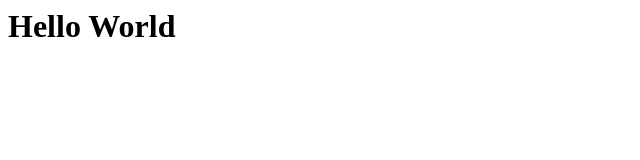
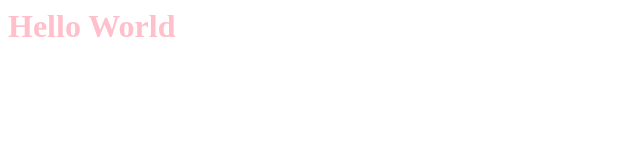
Before and after one commit to shiahsarkowsky/1901-5, a plain HTML site: page index.html in a window 1280 px wide. Shown: the whole page, without its empty margins (0-640 px from the left). Drawn offline with Linux system fonts and the light colour scheme.

Commit message:
Update index.html

```diff
--- a/index.html
+++ b/index.html
@@ -1 +1,5 @@
+<head>
+  <link rel="stylesheet" type="text/css" href="style.css"></link>
+</head>
+
 <h1>Hello World</h1>
```
